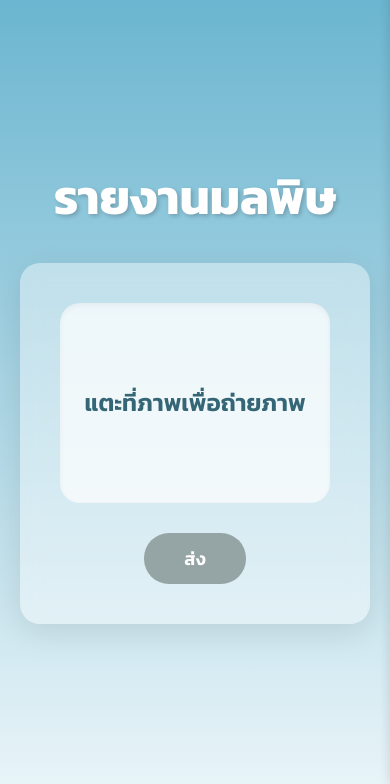
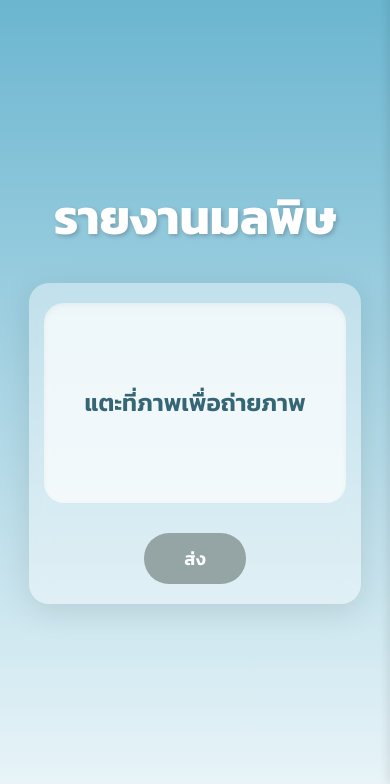
Before and after one commit to Thaksss/NSC, a Flask app: page /report in a window 390 px wide. Shown: the part 60-844 px from the top of the page. Run offline with Flask 2, Linux system fonts and the light colour scheme; the visitor is signed in with stand-in values (Sample User, id 1); some libraries are stand-ins or nearby versions.

Commit message:
Reduce report-container padding on mobile to match inclear.html

```diff
--- a/templates/report.html
+++ b/templates/report.html
@@ -220,6 +220,10 @@ h1.title {
             }
             .camera-text {
                 font-size: 24px;
+            }
+            .report-container {
+                padding: 20px 15px;
+                width: 95%;
             }
             .nav-links.active {
                 right: 0;
```
